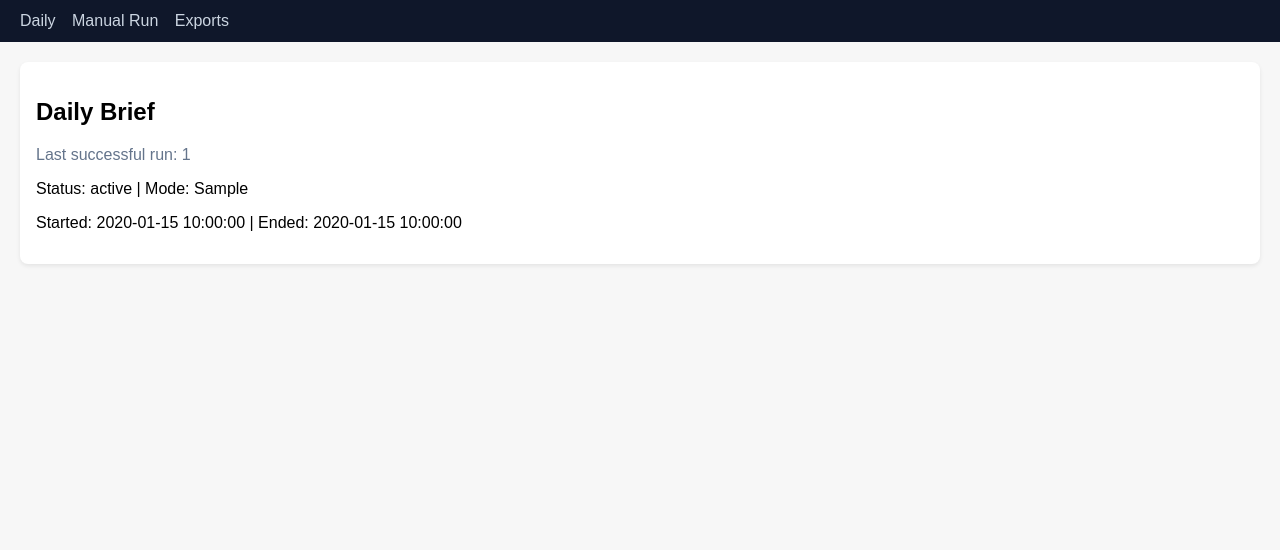
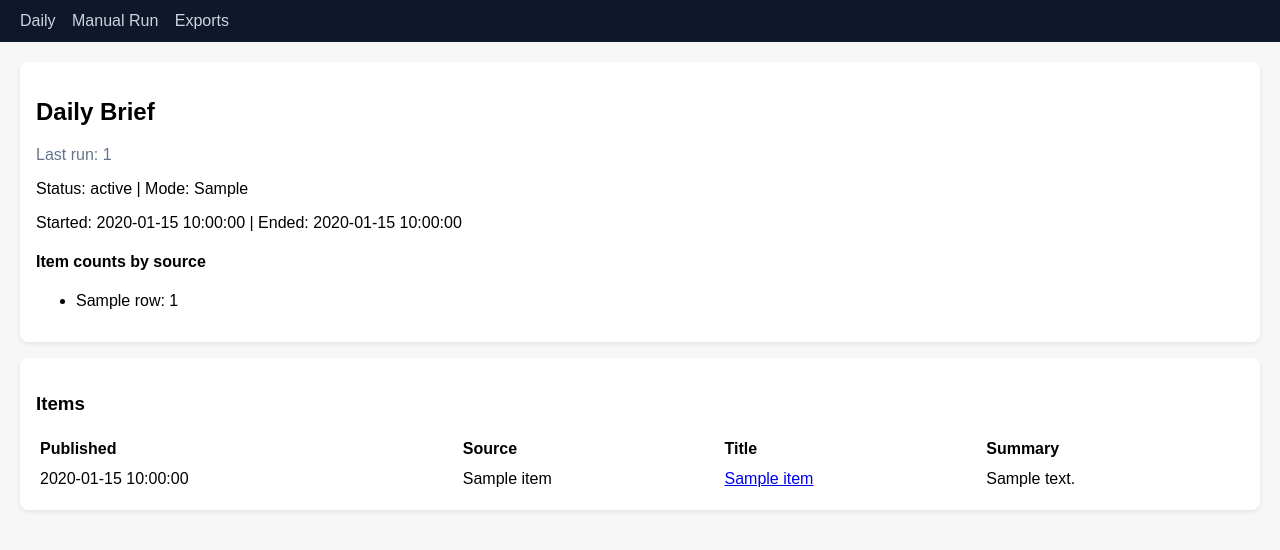
Before and after one commit to ryuhei-py/Daily-Brief-Intel-BI, a FastAPI app: template src/app/templates/daily.html in a window 1280 px wide. Shown: the top 550 px of the page. Run offline with FastAPI, Linux system fonts and the light colour scheme; the template is opened without the code that fills it: most values are stand-ins (such as "Sample title", 1, 10 or a date in 2020).

Commit message:
PR06: Render items on /daily with run + per-source stats

```diff
--- a/src/app/templates/daily.html
+++ b/src/app/templates/daily.html
@@ -4,11 +4,51 @@
 <div class="card">
   <h2>Daily Brief</h2>
   {% if latest_run %}
-    <p class="muted">Last successful run: {{ latest_run.run_id }}</p>
-    <p>Status: {{ latest_run.status }} | Mode: {{ latest_run.run_mode }}</p>
+    <p class="muted">Last run: {{ latest_run.run_id }}</p>
+    <p>Status: {{ latest_run.status }}{% if latest_run.run_mode %} | Mode: {{ latest_run.run_mode }}{% endif %}</p>
     <p>Started: {{ latest_run.started_at }} | Ended: {{ latest_run.ended_at }}</p>
+    {% if counts %}
+      <h4>Item counts by source</h4>
+      <ul>
+        {% for row in counts %}
+          <li>{{ row.source_name }}: {{ row.count }}</li>
+        {% endfor %}
+      </ul>
+    {% endif %}
   {% else %}
     <p class="muted">No data yet.</p>
   {% endif %}
 </div>
+
+{% if latest_run %}
+  <div class="card" style="margin-top:16px;">
+    <h3>Items</h3>
+    {% if items %}
+      <table style="width:100%; border-collapse: collapse;">
+        <thead>
+          <tr>
+            <th style="text-align:left; padding: 6px 4px;">Published</th>
+            <th style="text-align:left; padding: 6px 4px;">Source</th>
+            <th style="text-align:left; padding: 6px 4px;">Title</th>
+            <th style="text-align:left; padding: 6px 4px;">Summary</th>
+          </tr>
+        </thead>
+        <tbody>
+          {% for item in items %}
+            <tr>
+              <td style="padding: 6px 4px; vertical-align: top;">{{ item.published_at or "-" }}</td>
+              <td style="padding: 6px 4px; vertical-align: top;">{{ item.source_name }}</td>
+              <td style="padding: 6px 4px; vertical-align: top;">
+                <a href="{{ item.url }}" target="_blank" rel="noopener noreferrer">{{ item.title }}</a>
+              </td>
+              <td style="padding: 6px 4px; vertical-align: top;">{{ item.summary[:200] }}</td>
+            </tr>
+          {% endfor %}
+        </tbody>
+      </table>
+    {% else %}
+      <p class="muted">No items yet.</p>
+    {% endif %}
+  </div>
+{% endif %}
 {% endblock %}
```
Also changed, not shown: src/app/web/routes.py (+13 -2 lines), tests/test_queries_items.py (added, +58 -0 lines), src/storage/queries.py.
